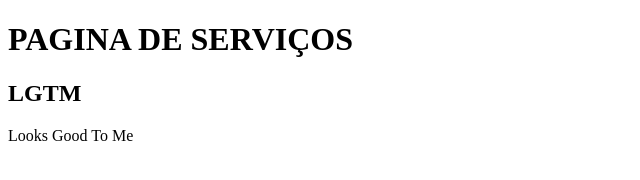
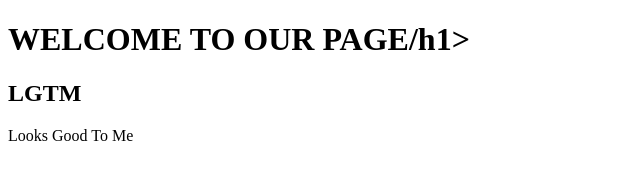
Before and after one commit to AneteNeto/github-for-teams, a plain HTML site: page service.html in a window 1280 px wide. Shown: the whole page, without its empty margins (0-640 px from the left). Drawn offline with Linux system fonts and the light colour scheme.

Commit message:
update service page title

```diff
--- a/service.html
+++ b/service.html
@@ -4,7 +4,7 @@
     <meta charset="UTF-8">
 </head>
 <body>
-	<h1>PAGINA DE SERVIÇOS</h1>
+	<h1>WELCOME TO OUR PAGE/h1>
 	<h2>LGTM</h2>
 	<p>Looks Good To Me</p>
 </body>
```
